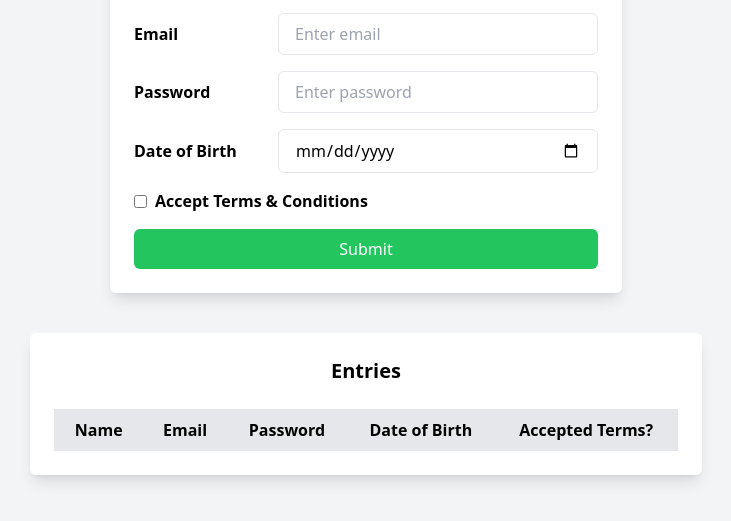
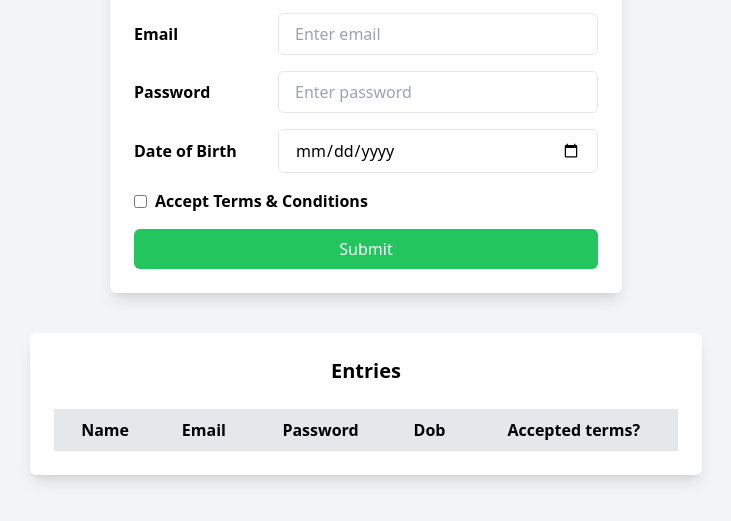
Before and after one commit to umeshgupta05/wd101, a plain HTML site: page index.html in a window 1280 px wide. Shown: the part 165-686 px from the top of the page, without its empty margins (274-1005 px from the left). Drawn offline with nearby package versions, Linux system fonts and the light colour scheme.

Commit message:
Update index.html

```diff
--- a/index.html
+++ b/index.html
@@ -53,8 +53,8 @@
                     <th class="border px-4 py-2">Name</th>
                     <th class="border px-4 py-2">Email</th>
                     <th class="border px-4 py-2">Password</th>
-                    <th class="border px-4 py-2">Date of Birth</th>
-                    <th class="border px-4 py-2">Accepted Terms?</th>
+                    <th class="border px-4 py-2">Dob</th>
+                    <th class="border px-4 py-2">Accepted terms?</th>
                 </tr>
             </thead>
             <tbody>
```
